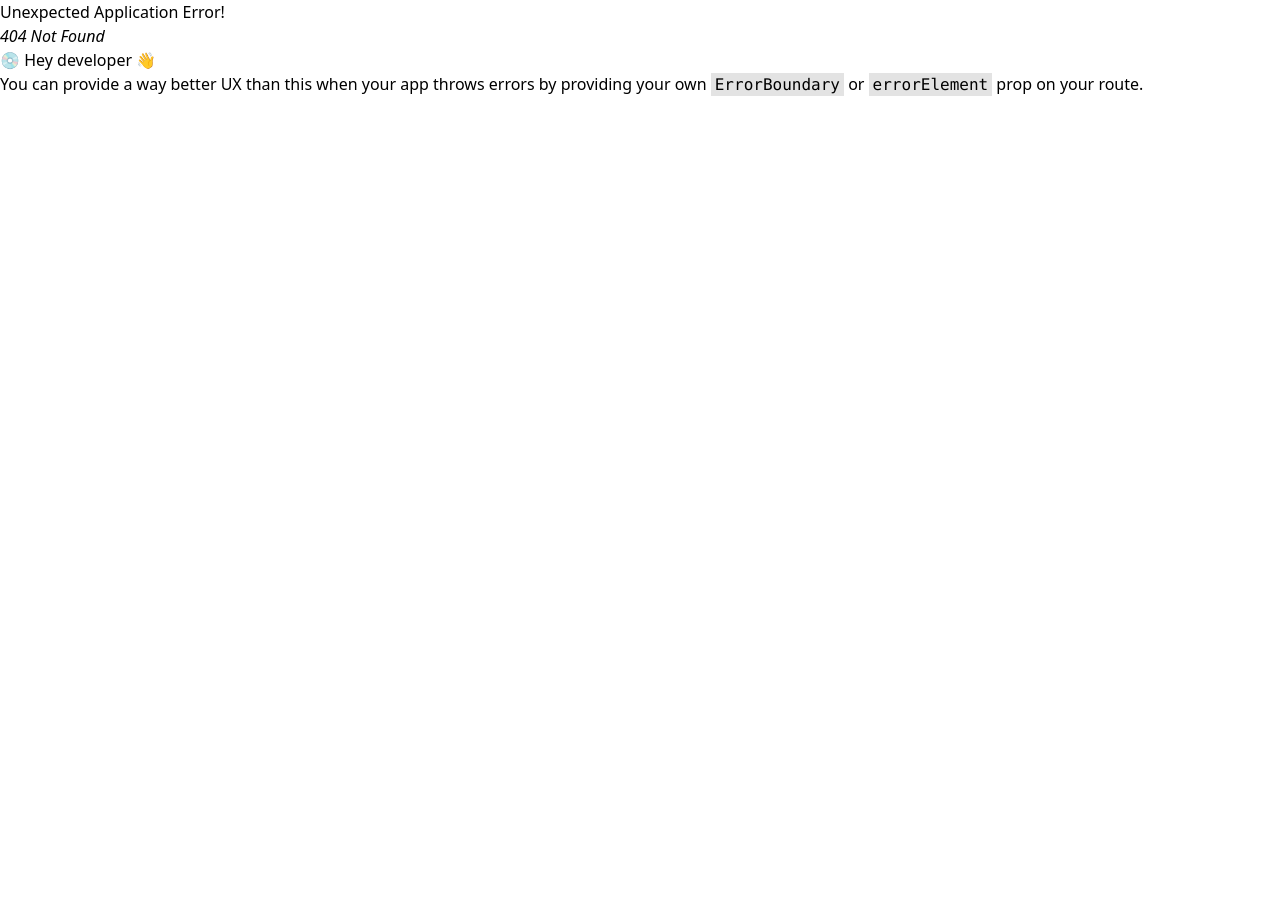
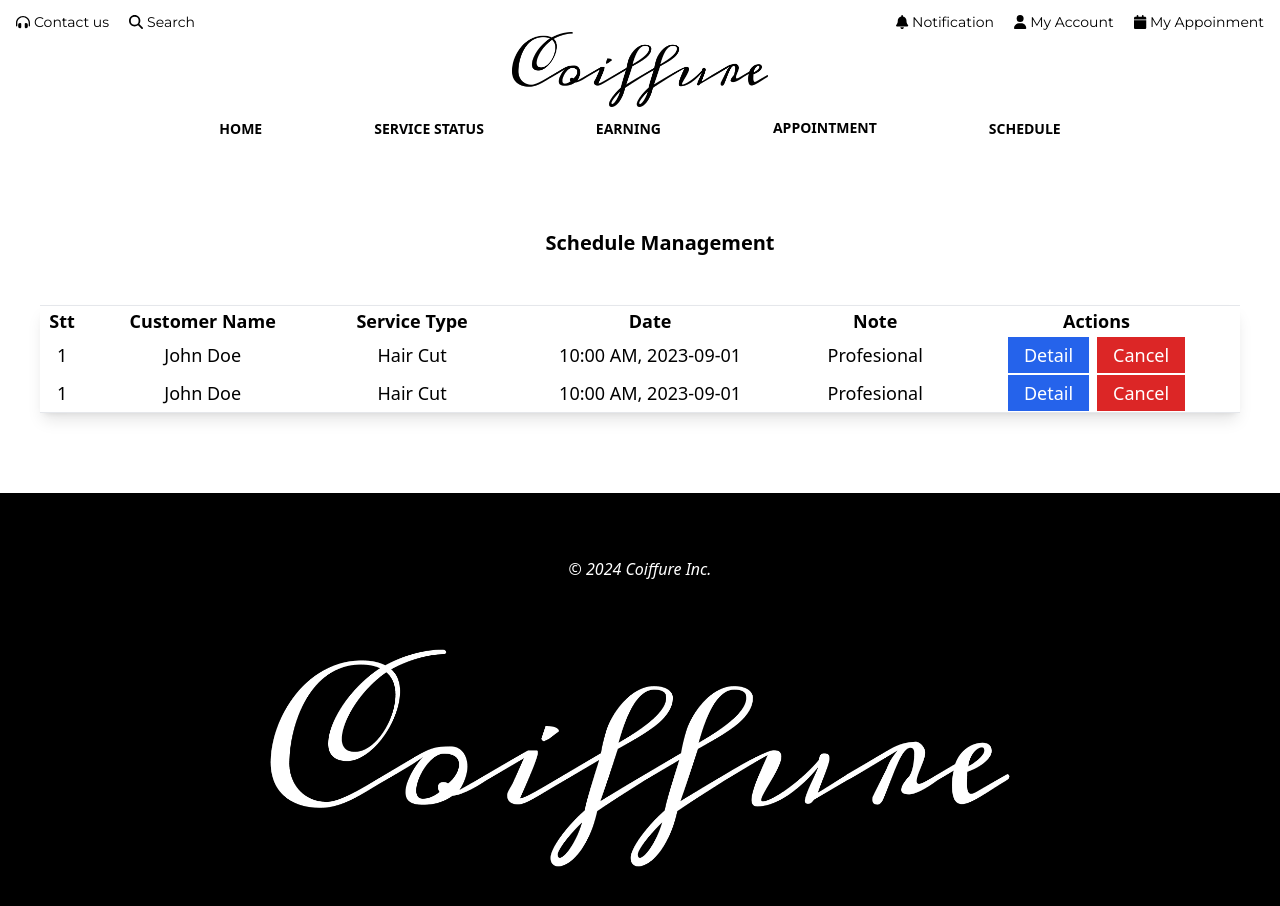
Before and after one commit to nguyenmse181820/HairSalon_FRONT, a React (Vite) app: page /stylist/schedule in a window 1280 px wide. Before the commit this address had no page. Shown: the top 906 px of the page. Before the commit the page ends 800 px from the top, so only its background shows below. Built offline with nearby package versions, Linux system fonts and the light colour scheme.

Commit message:
schedule_management

```diff
--- a/src/components/stylist/NavBarStylist.jsx
+++ b/src/components/stylist/NavBarStylist.jsx
@@ -25,7 +25,7 @@ function NavBarStylist() {
 
     return (
         <header>
-            <div className='sticky-container sticky z-10'>
+            <div className='sticky-container sticky'>
                 <div className='top-header-row flex items-center px-4 pt-3'>
                     <div className='left-container w-1/2 flex space-x-5 font-montserrat text-sm'>
                         <div className='flex items-center'>
@@ -67,12 +67,13 @@ function NavBarStylist() {
                             <button onClick={() => setIsOpen((prev) => !prev)} type='button' className='nav-link font-semibold text-sm uppercase'>Appointment</button>
                             {isOpen && (
                                 <ul className='absolute bg-white text-black w-[220px] border'>
-                                    <li className='py-2 px-2 font-semibold text-sm uppercase hover:bg-black hover:bg-opacity-90 hover:text-white'><a href="/stylist/appointmentView" >View Appointment</a></li>
-                                    <li className='py-2 px-2 font-semibold text-sm uppercase hover:bg-black hover:bg-opacity-90 hover:text-white'><a href="/stylist/appointmentManagement" >Management Appointment</a></li>
+                                    <li className='py-2 px-2 font-semibold text-sm uppercase hover:bg-black hover:bg-opacity-90 hover:text-white transition-all ease-in-out duration-500'><a href="/stylist/appointmentView" >View Appointment</a></li>
+                                    <li className='py-2 px-2 font-semibold text-sm uppercase hover:bg-black hover:bg-opacity-90 hover:text-white transition-all ease-in-out duration-500'><a href="/stylist/appointmentManagement" >Management Appointment</a></li>
                                 </ul>
                             )
                             }
                         </li>
+                        <li><a href="/stylist/schedule" className="nav-link font-semibold text-sm uppercase">Schedule</a></li>
 
                     </ul>
 
--- /dev/null
+++ b/src/css/ScheduleManagement.css
@@ -0,0 +1,3 @@
+.active-modal{
+    overflow-y: hidden;
+}
--- a/src/main.jsx
+++ b/src/main.jsx
@@ -14,6 +14,7 @@ import ServiceStatus from './pages/stylistpage/ServiceStatus.jsx';
 import AppointmentView from './pages/stylistpage/AppointmentView.jsx';
 import ManagementAppointment from './pages/stylistpage/ManagementAppointment.jsx';
 import Earning from './pages/stylistpage/Earning.jsx';
+import ScheduleManagement from './pages/stylistpage/ScheduleManagement.jsx';
 
 
 const router = createBrowserRouter([
@@ -73,6 +74,10 @@ const router = createBrowserRouter([
       {
         path: 'earning',
         element: <Earning />
+      },
+      {
+        path: 'schedule',
+        element: <ScheduleManagement />
       }
     ]
   },
--- a/src/pages/frame/StylistFrame.jsx
+++ b/src/pages/frame/StylistFrame.jsx
@@ -9,7 +9,7 @@ const CustomerFrame = () => {
         <div>
             <Toaster position='top-right' richColors expand={true}></Toaster>
             <NavigationBar />
-            <div className='pt-32 lg:pt-48'>
+            <div className='pt-10 mt-10 mb-20'>
                 <Outlet />
             </div>
             <Footer />
--- a/src/pages/stylistpage/AppointmentView.jsx
+++ b/src/pages/stylistpage/AppointmentView.jsx
@@ -3,7 +3,7 @@ import React from 'react'
 function AppointmentView() {
     return (
         <div>
-            <div className='mx-auto mt-10 py-2 px-2 font-bold text-xl text-center'>Appointment</div>
+            <div className='mx-auto py-2 px-2 font-bold text-xl ml-10 text-center'>Appointment</div>
             <div className='shadow-lg flex flex-col mt-10 mb-10 mx-1 lg:mx-10 text-sm lg:text-lg'>
                 <table className='table-auto border border-solid border-l-0 border-r-0'>
                     <thead className=''>
--- a/src/pages/stylistpage/Earning.jsx
+++ b/src/pages/stylistpage/Earning.jsx
@@ -4,6 +4,7 @@ import NavBarStylist from '../../components/stylist/NavBarStylist'
 function Earning() {
     return (
         <div>
+
         </div>
     )
 }
--- a/src/pages/stylistpage/ManagementAppointment.jsx
+++ b/src/pages/stylistpage/ManagementAppointment.jsx
@@ -1,13 +1,14 @@
-import React, { useState } from 'react'
+import React from 'react'
 
 function ManagementAppointment() {
 
     return (
         <div>
+            <div className='mx-auto py-2 px-2 font-bold text-xl ml-10 text-center'>Appointment Management</div>
             <div className='flex flex-col lg:flex-row items-start mt-6  lg:items-center ml-10'>
                 <div className='mr-10 font-bold' >Sort: </div>
-                <div className='mr-10'><button className='bg-black text-white py-2 px-6 mt-4'>Date</button></div>
-                <div className='mr-10'><button className='bg-black text-white py-2 px-6 mt-4'>Time</button></div>
+                <div className='mr-10'><button className='border-solid border bg-black text-white hover:bg-white hover:text-black transition-all ease-in-out duration-500 py-2 px-6 mt-4'>Date</button></div>
+                <div className='mr-10'><button className='border-solid border bg-black text-white hover:bg-white hover:text-black transition-all ease-in-out duration-500 py-2 px-6 mt-4'>Time</button></div>
             </div>
             <div className='shadow-lg flex flex-col mt-10 mb-10 mx-1 lg:mx-10 text-sm lg:text-lg'>
                 <table className='table-auto border border-solid border-l-0 border-r-0'>
@@ -31,8 +32,8 @@ function ManagementAppointment() {
                             <td>10:00 AM</td>
                             <td>
                                 <select name="" id="" className='w-[100px]'>
-                                    <option value="" >Approved</option>
-                                    <option value="">Reject</option>
+                                    <option className=' bg-black text-white' value="" >Approved</option>
+                                    <option className=' bg-black text-white' value="">Reject</option>
                                 </select>
                             </td>
                         </tr>
@@ -44,8 +45,8 @@ function ManagementAppointment() {
                             <td>11:00 AM</td>
                             <td>
                                 <select name="" id="" className='w-[100px]'>
-                                    <option value="" >Approved</option>
-                                    <option value="">Reject</option>
+                                    <option className=' bg-black text-white ' value="" >Approved</option>
+                                    <option className=' bg-black text-white ' value="">Reject</option>
                                 </select>
                             </td>
                         </tr>
--- /dev/null
+++ b/src/pages/stylistpage/ScheduleManagement.jsx
@@ -0,0 +1,141 @@
+import React, { useState } from 'react';
+import '../../css/ScheduleManagement.css';
+
+function ScheduleManagement() {
+    const [showModal, setShowmodal] = useState(false);
+    const [showDetail, setShowdetail] = useState(false);
+
+    const toggleModal = () => {
+        setShowmodal(!showModal);
+    };
+
+    const toggleDetail = () => {
+        setShowdetail(!showDetail);
+    };
+    // hidden scrollbar for modal
+    if (showModal) {
+        document.body.classList.add('active-modal');
+    } else {
+        document.body.classList.remove('active-modal');
+    }
+    // hidden scrollbar for detail modal
+    if (showDetail) {
+        document.body.classList.add('active-modal');
+    } else {
+        document.body.classList.remove('active-modal');
+    }
+
+    return (
+        <div>
+            <div>
+                <div className='mx-auto py-2 px-2 font-bold text-xl ml-10 text-center'>Schedule Management</div>
+            </div>
+            <div className='shadow-lg flex flex-col mt-10 mb-10 mx-1 lg:mx-10 text-sm lg:text-lg'>
+                <table className='table-auto border border-solid border-l-0 border-r-0'>
+                    <thead className=''>
+                        <tr>
+                            <th>Stt</th>
+                            <th>Customer Name</th>
+                            <th>Service Type</th>
+                            <th>Date</th>
+                            <th>Note</th>
+                            <th>Actions</th>
+                        </tr>
+
+                    </thead>
+                    <tbody className='text-center'>
+                        <tr className=''>
+                            <td>1</td>
+                            <td>John Doe</td>
+                            <td>Hair Cut</td>
+                            <td>10:00 AM, 2023-09-01</td>
+                            <td>Profesional</td>
+                            <td className='flex flex-col justify-center items-center'>
+                                <div className='flex gap-2'>
+                                    <button type='submit' className='bg-blue-600 text-white py-1 px-4 hover:bg-blue-500 hover:opacity-85 transition-all ease-in-out duration-500' onClick={toggleDetail}>Detail</button>
+                                    <button type='submit' className='bg-red-600  text-white py-1 px-4 hover:bg-red-500 hover:opacity-85 transition-all ease-in-out duration-500' onClick={toggleModal}>Cancel</button>
+                                </div>
+                            </td>
+                        </tr>
+                        <tr className=''>
+                            <td>1</td>
+                            <td>John Doe</td>
+                            <td>Hair Cut</td>
+                            <td>10:00 AM, 2023-09-01</td>
+                            <td>Profesional</td>
+                            <td className='flex flex-col justify-center items-center'>
+                                <div className='flex gap-2'>
+                                    <button type='submit' className='bg-blue-600 text-white py-1 px-4 hover:bg-blue-500 hover:opacity-85 transition-all ease-in-out duration-500' onClick={toggleDetail}>Detail</button>
+                                    <button type='submit' className='bg-red-600 text-white py-1 px-4 hover:bg-red-500 hover:opacity-85 transition-all ease-in-out duration-500' onClick={toggleModal}>Cancel</button>
+                                </div>
+                            </td>
+                        </tr>
+                    </tbody>
+                </table>
+            </div>
+            {/* Modal */}
+            {showModal && (
+                <div className='modal'>
+                    <div className='bg-black opacity-50 fixed w-full h-full left-0 top-0 right-0 bottom-0' onClick={toggleModal}></div>
+                    <div className='modal-content fixed top-1/2 left-1/2 -translate-x-1/2 -translate-y-1/2 bg-white px-16 py-16 '>
+                        <div className='text-xl font-semibold mb-8 uppercase tracking-wider'>Are you sure you want to cancel this appointment ?</div>
+                        <div className='flex mb-10'>
+                            <div className='basis-1/4'>Reason cancel:</div>
+                            <input type="text" className='h-full w-full border border-solid' />
+                        </div>
+                        <div className='flex gap-2 justify-center'>
+                            <button className='bg-blue-600 text-white py-1 px-4 hover:bg-blue-500 hover:opacity-85 transition-all ease-in-out duration-500' onClick={toggleModal}>Submit</button>
+                            <button className='bg-red-600 text-white py-1 px-4 hover:bg-red-500 hover:opacity-85 transition-all ease-in-out duration-500' onClick={toggleModal}>Cancel</button>
+                        </div>
+                    </div>
+                </div>
+            )
+            }
+
+            {showDetail && (
+                <div className='modal'>
+                    <div className='bg-black opacity-50 fixed w-full h-full left-0 top-0 right-0 bottom-0 ' onClick={toggleDetail}></div>
+                    <div className='modal-content fixed top-1/2 left-1/2 -translate-x-1/2 -translate-y-1/2 bg-white px-16 py-16 '>
+                        <div className='text-xl font-semibold mb-8 uppercase tracking-wider'>Information customer booking</div>
+                        <div className='flex mb-10 gap-4'>
+                            <div className='basis-1/3'>Customer name:</div>
+                            <div className='basis-2/3 font-light'>Nguyen Thanh Phong</div>
+                        </div>
+                        <div className='flex mb-10 gap-4'>
+                            <div className='basis-1/3'>Email:</div>
+                            <div className='basis-2/3 font-light'>NguyenThanhPhong@gmail.com</div>
+                        </div>
+                        <div className='flex mb-10 gap-4'>
+                            <div className='basis-1/3'>Phone Number:</div>
+                            <div className='basis-2/3 font-light'>0998762652</div>
+                        </div>
+                        <div className='flex mb-10 gap-4'>
+                            <div className='basis-1/3'>Address:</div>
+                            <div className='basis-2/3 font-light'>Quan Dong Da, Ha Noi</div>
+                        </div>
+                        <div className='flex mb-10 gap-4'>
+                            <div className='basis-1/3'>Service type:</div>
+                            <div className='basis-2/3 font-light'>Hair Cut</div>
+                        </div>
+                        <div className='flex mb-10 gap-4'>
+                            <div className='basis-1/3'>Note:</div>
+                            <div className='basis-2/3 font-light'>profestional</div>
+                        </div>
+                        <div className='flex mb-10 gap-4'>
+                            <div className='basis-1/3'>Date:</div>
+                            <div className='basis-2/3 font-light'>10:00 AM, 2023-09-01</div>
+                        </div>
+
+                        <div className='flex gap-2 justify-center'>
+                            <button className='bg-red-600 text-white py-1 px-4 hover:bg-red-500 hover:opacity-85 transition-all ease-in-out duration-500' onClick={toggleDetail}>Cancel</button>
+                        </div>
+                    </div>
+                </div>
+            )
+            }
+
+        </div>
+    )
+}
+
+export default ScheduleManagement
--- a/src/pages/stylistpage/ServiceStatus.jsx
+++ b/src/pages/stylistpage/ServiceStatus.jsx
@@ -3,6 +3,7 @@ import React from 'react'
 function ServiceStatus() {
     return (
         <div>
+            <div className='mx-auto py-2 px-2 font-bold text-xl ml-10 text-center'>Service Status</div>
             <div className='shadow-lg flex flex-col mt-10 mb-10 mx-1 lg:mx-10 text-sm lg:text-lg'>
                 <table className='table-auto border border-solid border-l-0 border-r-0'>
                     <thead className=''>
@@ -22,7 +23,7 @@ function ServiceStatus() {
                             <td>Haircut</td>
                             <td>John Doe</td>
                             <td>2023-09-01</td>
-                            <td>10:00 AM</td>
+                            <td>30 min</td>
                             <td>Completed</td>
                         </tr>
                         <tr>
@@ -30,7 +31,7 @@ function ServiceStatus() {
                             <td>Haircut</td>
                             <td>Jane Smith</td>
                             <td>2023-09-02</td>
-                            <td>11:00 AM</td>
+                            <td>60 min</td>
                             <td>Doing</td>
                         </tr>
                     </tbody>
--- a/src/pages/stylistpage/StylistPage.jsx
+++ b/src/pages/stylistpage/StylistPage.jsx
@@ -30,7 +30,7 @@ function StylistPage() {
                             <td>John Doe</td>
                             <td>Haircut</td>
                             <td>2023-09-01</td>
-                            <td>10:00 AM</td>
+                            <td>35 min</td>
                             <td>Completed</td>
                         </tr>
                         <tr>
@@ -38,7 +38,7 @@ function StylistPage() {
                             <td>Jane Smith</td>
                             <td>Haircut</td>
                             <td>2023-09-02</td>
-                            <td>11:00 AM</td>
+                            <td>120 min</td>
                         </tr>
                     </tbody>
                 </table>
```
